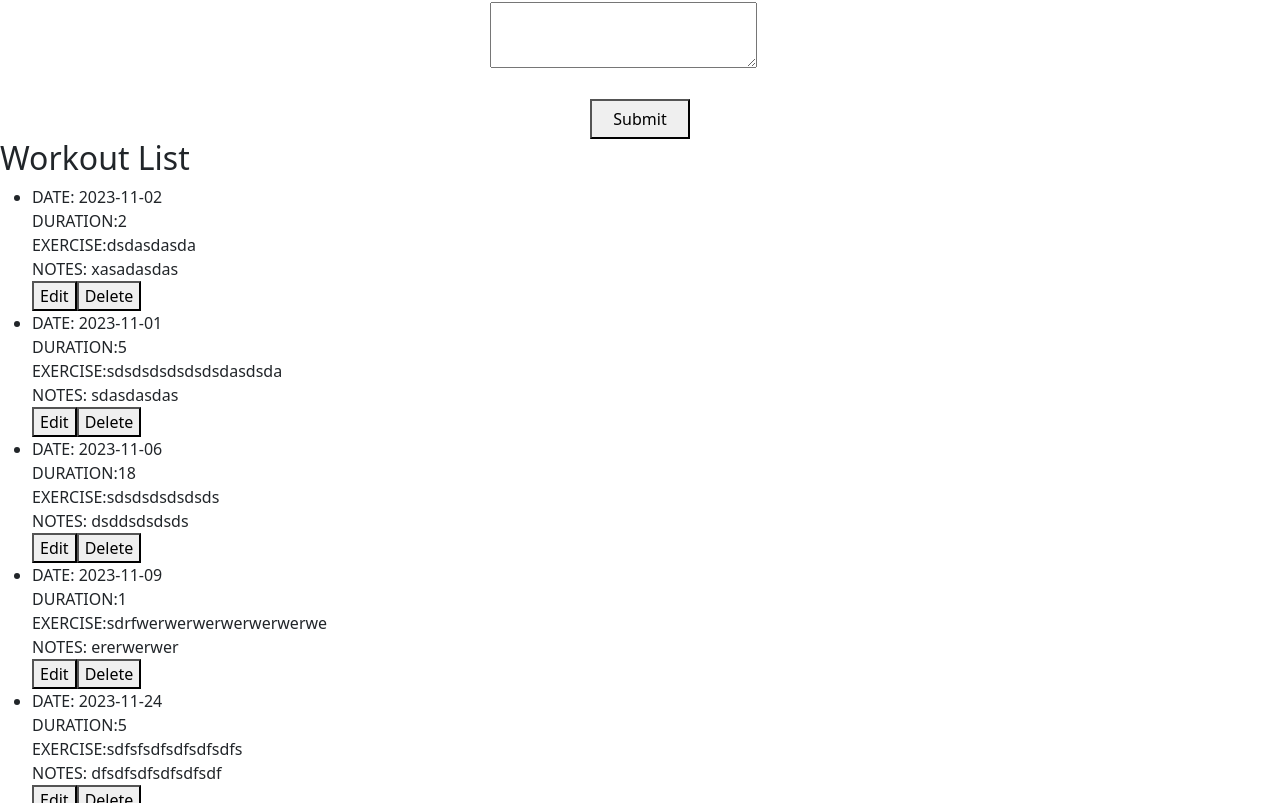
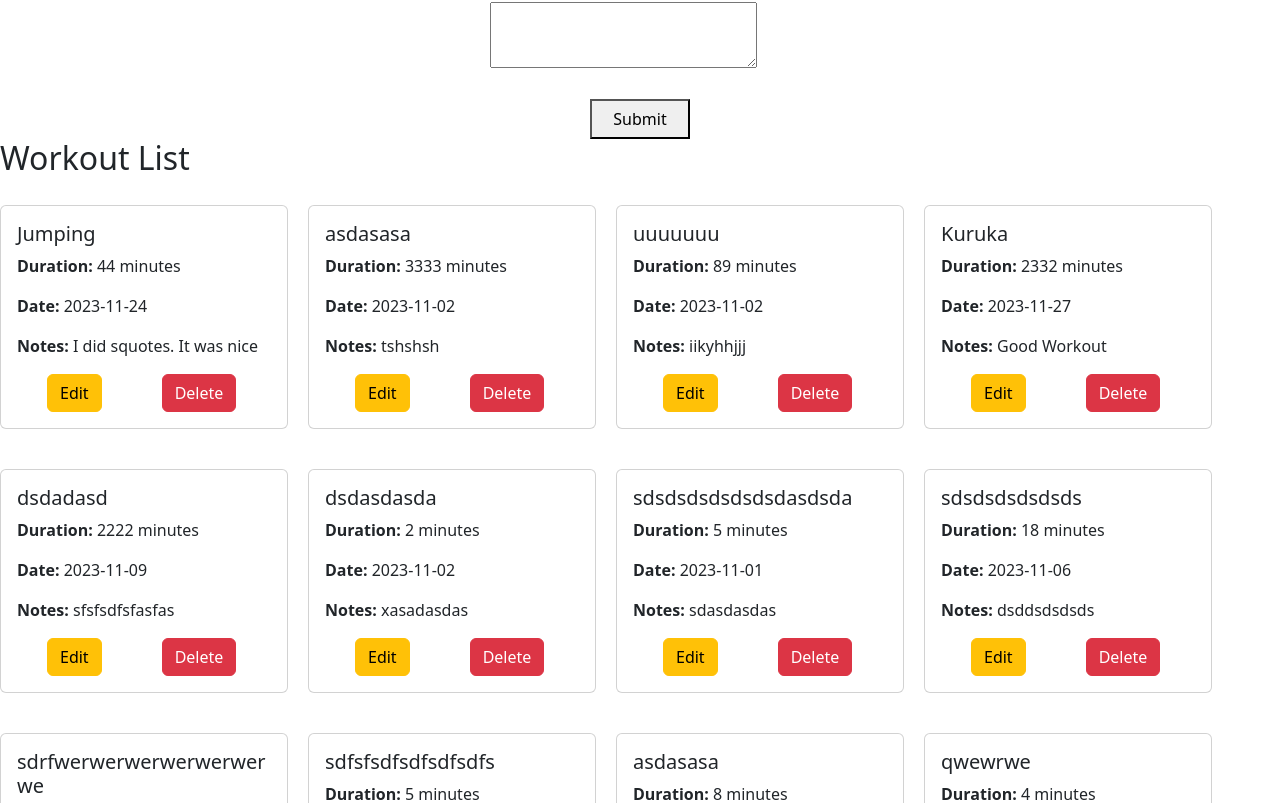
Before and after one commit to PNyagol/fitness-tracker-app, a React (Create React App) app: page / in a window 1280 px wide. Shown: the part 357-1160 px from the top of the page. Built offline with nearby package versions, Linux system fonts and the light colour scheme; data requests are answered from the project's data file.

Commit message:
please check chenges for: {NavBar, App.js, WorkoutCard}

```diff
--- a/db.json
+++ b/db.json
@@ -146,6 +146,41 @@
       "date": "2023-11-02",
       "notes": "xasadasdas",
       "id": 21
+    },
+    {
+      "exercise": "dsdadasd",
+      "duration": "2222",
+      "date": "2023-11-09",
+      "notes": "sfsfsdfsfasfas",
+      "id": 22
+    },
+    {
+      "exercise": "Kuruka",
+      "duration": "2332",
+      "date": "2023-11-27",
+      "notes": "Good Workout",
+      "id": 23
+    },
+    {
+      "exercise": "uuuuuuu",
+      "duration": "89",
+      "date": "2023-11-02",
+      "notes": "iikyhhjjj",
+      "id": 24
+    },
+    {
+      "exercise": "asdasasa",
+      "duration": "3333",
+      "date": "2023-11-02",
+      "notes": "tshshsh",
+      "id": 25
+    },
+    {
+      "exercise": "Jumping",
+      "duration": "44",
+      "date": "2023-11-24",
+      "notes": "I did squotes. It was nice",
+      "id": 26
     }
   ]
 }
--- a/src/components/WorkoutList.js
+++ b/src/components/WorkoutList.js
@@ -1,24 +1,56 @@
+// import React from 'react';
+// import WorkoutItem from './WorkoutItem';
+
+// // Workout List Component
+// const WorkoutList = ({ workouts, onEdit, onDelete }) => {
+
+//   console.log('WORKOULIST:', workouts)
+//   return (
+//     <div>
+//       <h2>Workout List</h2>
+//       <ul>
+//         {/* Added the .reverse method the get the latest object from the DB */}
+//         {workouts?.reverse().map((workout) => (
+//           <WorkoutItem
+//             key={workout.id}
+//             workout={workout}
+//             onEdit={onEdit}
+//             onDelete={onDelete}
+//           />
+//         ))}
+//       </ul>
+//     </div>
+//   );
+// };
+
+// export default WorkoutList;
+
+
+
 import React from 'react';
-import WorkoutItem from './WorkoutItem';
+import WorkoutCard from './WorkoutCard';
 
-// Workout List Component
+
 const WorkoutList = ({ workouts, onEdit, onDelete }) => {
-
-  console.log('WORKOULIST:', workouts)
+  /*
+  can someone make the buttons work now
+  for on edit, they will just reuse the table
+  is the the card implementation is good, we can agree to have the above commented code deleted
+  */
   return (
-    <div>
+    <div className="card-container">
       <h2>Workout List</h2>
-      <ul>
-        {/* Added the .reverse method the get the latest object from the DB */}
+      <div className="card-list">
         {workouts?.reverse().map((workout) => (
-          <WorkoutItem
+          <WorkoutCard
             key={workout.id}
-            workout={workout}
-            onEdit={onEdit}
-            onDelete={onDelete}
+            exercise={workout.exercise}
+            duration={workout.duration}
+            date={workout.date}
+            notes={workout.notes}
           />
         ))}
-      </ul>
+      </div>
     </div>
   );
 };
--- a/src/index.css
+++ b/src/index.css
@@ -30,3 +30,16 @@ textarea {
   width: 100px;
   height: 40px;
 }
+
+
+.card-container {
+  display: flex;
+  flex-wrap: wrap;
+  gap: 20px;
+}
+
+.card-list {
+  display: flex;
+  flex-wrap: wrap;
+  gap: 20px;
+}
```
